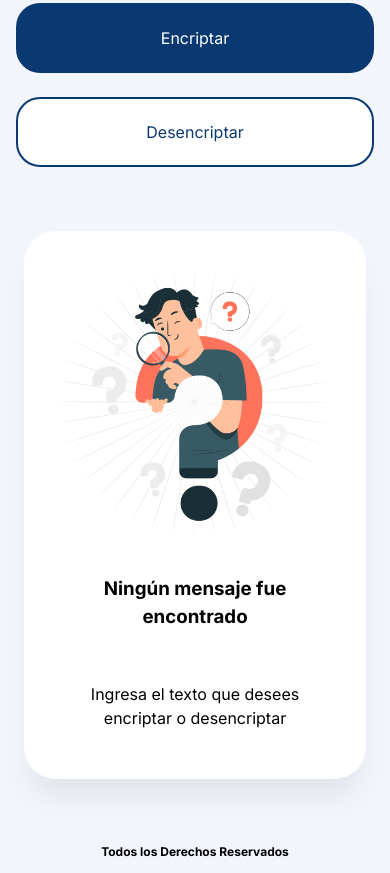
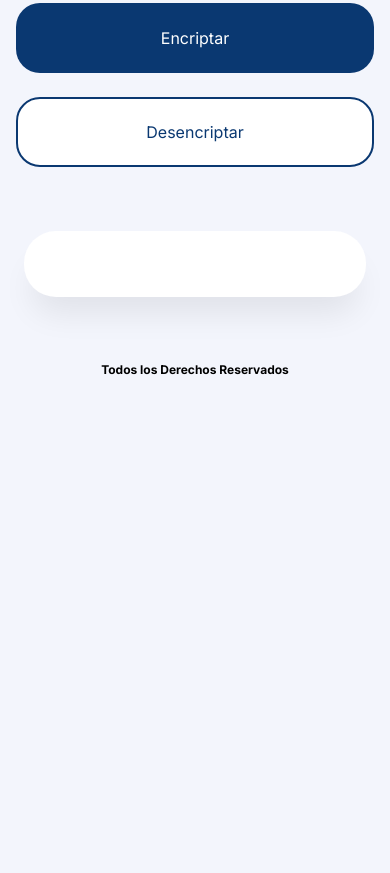
Before and after one commit to dlozanoc82/encriptador-de-texto, a website built with Vite: page index.html in a window 390 px wide. Shown: the part 460-1333 px from the top of the page. After the commit the page ends 851 px from the top, so only its background shows below. Built offline with nearby package versions, Linux system fonts and the light colour scheme; some packages are replaced by stand-ins of ours.

```diff
--- a/index.html
+++ b/index.html
@@ -50,9 +50,7 @@
 
             <div class="message">
                 <div id="content-message" class="message__info">
-                    <img src="./img/busqueda.jpg" alt="" srcset="">
-                    <h3>Ningún mensaje fue encontrado </h3>
-                    <p>Ingresa el texto que desees encriptar o desencriptar </p>
+
                 </div>
             </div>
         </main>
```
